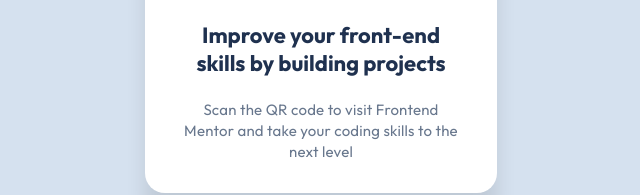
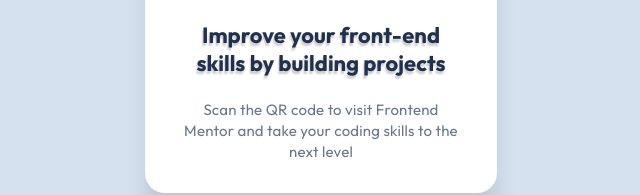
Before and after one commit to theopenhighway/qr-code-web, a plain HTML site: page index.html in a window 1280 px wide. Shown: the part 473-668 px from the top of the page, 319-959 px from the left. Drawn offline with Linux system fonts and the light colour scheme.

Commit message:
style: text shadow

```diff
--- a/styles.css
+++ b/styles.css
@@ -49,4 +49,5 @@ body {
     font-family: "Outfit", sans-serif;
     font-size:1.375em;
     font-weight: 700;
+    text-shadow: -1px 3px 2px rgb(0 0 0 / 0.2)
 }
```
Also changed, not shown: 1 other file.
